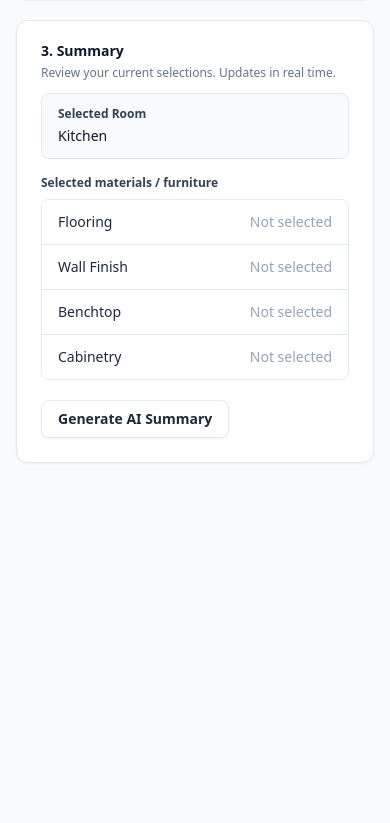
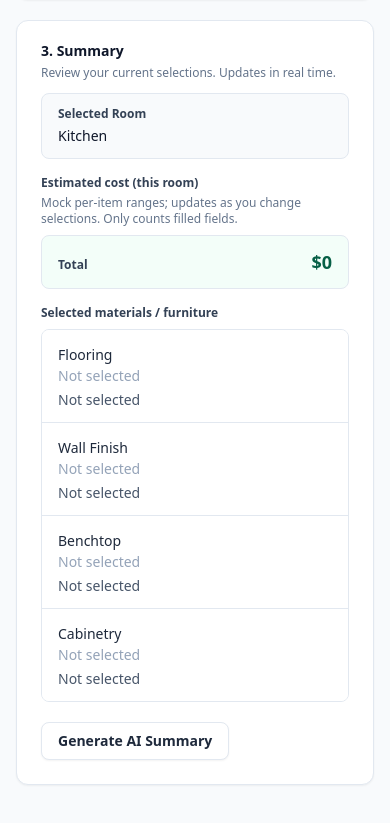
Before and after one commit to phelsajc/feeldx-room-assistant, a Vue app: page / in a window 390 px wide. Shown: the part 854-1677 px from the top of the page. Before the commit the page ends 1357 px from the top, so only its background shows below. Built offline with nearby package versions, Linux system fonts and the light colour scheme.

Commit message:
Add Basic Costing

```diff
--- a/src/App.vue
+++ b/src/App.vue
@@ -6,7 +6,7 @@ import SummaryPanel from './components/SummaryPanel.vue'
 import { ROOM_TYPES } from './data/rooms'
 
 const selectedRoom = ref(ROOM_TYPES[0].label)
-/** Per-room keyed by ROOM_TYPES id — see src/data/rooms.js */
+
 const selections = reactive({})
 </script>
 
--- a/src/components/SummaryPanel.vue
+++ b/src/components/SummaryPanel.vue
@@ -1,6 +1,7 @@
 <script setup>
 import { computed, ref } from 'vue'
 import { materialLabelForValue, roomIdFromLabel, ROOM_ITEMS } from '../data/rooms'
+import { estimateRoomMaterialsCost } from '../utils/estimateRoomCost'
 import { generateAiSummary } from '../utils/generateAiSummary'
 
 const props = defineProps({
@@ -8,7 +9,7 @@ const props = defineProps({
     type: String,
     required: true,
   },
-  /** Keyed by room id: selections.kitchen.flooring etc. */
+
   selections: {
     type: Object,
     required: true,
@@ -20,6 +21,16 @@ const items = computed(() => (roomId.value ? ROOM_ITEMS[roomId.value] ?? [] : []
 const roomSelections = computed(() =>
   roomId.value && props.selections[roomId.value] ? props.selections[roomId.value] : {},
 )
+
+const costEstimate = computed(() => estimateRoomMaterialsCost(roomSelections.value, items.value))
+
+function formatUsd(n) {
+  return new Intl.NumberFormat('en-US', {
+    style: 'currency',
+    currency: 'USD',
+    maximumFractionDigits: 0,
+  }).format(n)
+}
 
 const generated = ref('')
 
@@ -46,16 +57,34 @@ function runGenerateAiSummary() {
       </div>
 
       <div class="mt-4">
+        <p class="text-xs font-semibold text-slate-700">Estimated cost (this room)</p>
+        <p class="mt-1 text-xs text-slate-500">
+          Mock per-item ranges; updates as you change selections. Only counts filled fields.
+        </p>
+        <div class="mt-2 rounded-lg border border-slate-200 bg-emerald-50/60 px-4 py-3">
+          <div class="flex flex-wrap items-baseline justify-between gap-2">
+            <span class="text-xs font-semibold text-slate-700">Total</span>
+            <span class="text-lg font-bold text-emerald-800">{{ formatUsd(costEstimate.total) }}</span>
+          </div>
+        </div>
+      </div>
+
+      <div class="mt-4">
         <p class="text-xs font-semibold text-slate-700">Selected materials / furniture</p>
 
         <ul v-if="items.length" class="mt-2 divide-y divide-slate-200 overflow-hidden rounded-lg border border-slate-200">
-          <li v-for="item in items" :key="item.key" class="flex items-center justify-between gap-4 bg-white px-4 py-3">
-            <span class="text-sm font-medium text-slate-800">{{ item.label }}</span>
-            <span
-              class="text-sm"
-              :class="roomSelections[item.key] ? 'text-slate-900' : 'text-slate-400'"
-            >
-              {{ displayValue(roomSelections[item.key]) }}
+          <li v-for="line in costEstimate.lines" :key="line.key" class="flex flex-col gap-1 bg-white px-4 py-3 sm:flex-row sm:items-center sm:justify-between">
+            <div class="min-w-0">
+              <span class="text-sm font-medium text-slate-800">{{ line.label }}</span>
+              <p
+                class="text-sm"
+                :class="line.value ? 'text-slate-900' : 'text-slate-400'"
+              >
+                {{ displayValue(roomSelections[line.key]) }}
+              </p>
+            </div>
+            <span class="shrink-0 text-sm tabular-nums text-slate-600">
+              {{ line.value ? formatUsd(line.lineCost) : 'Not selected' }}
             </span>
           </li>
         </ul>
--- /dev/null
+++ b/src/data/costs.js
@@ -0,0 +1,29 @@
+
+export const MATERIAL_COST_USD = {
+  wood: 900,
+  'dark-wood': 1100,
+  marble: 3800,
+  tile: 1200,
+  'dark-tile': 1400,
+  fabric: 650,
+  leather: 1600,
+  granite: 3200,
+  quartz: 2900,
+  painted: 450,
+  'matte-black': 750,
+  glass: 950,
+  vinyl: 550,
+  ceramic: 1000,
+  laminate: 500,
+}
+
+export const COST_UNSPECIFIED = 0
+
+/**
+ * @param {string} [materialValue]
+ * @returns {number}
+ */
+export function materialCost(materialValue) {
+  if (!materialValue) return COST_UNSPECIFIED
+  return MATERIAL_COST_USD[materialValue] ?? 800
+}
--- /dev/null
+++ b/src/utils/estimateRoomCost.js
@@ -0,0 +1,25 @@
+import { materialCost } from '../data/costs'
+
+/**
+ * @param {Record<string, string>} selections
+ * @param {{ key: string, label: string }[]} items
+ * @returns {{ total: number, lines: { key: string, label: string, value: string, lineCost: number }[] }}
+ */
+export function estimateRoomMaterialsCost(selections, items) {
+  const lines = []
+  let total = 0
+
+  for (const item of items) {
+    const value = selections[item.key] ?? ''
+    const lineCost = materialCost(value)
+    if (value) total += lineCost
+    lines.push({
+      key: item.key,
+      label: item.label,
+      value,
+      lineCost: value ? lineCost : 0,
+    })
+  }
+
+  return { total, lines }
+}
```
Also changed, not shown: src/data/rooms.js (+2 -5 lines).
